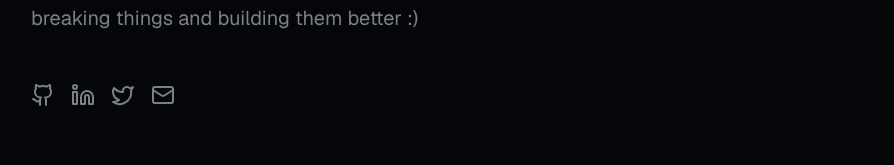
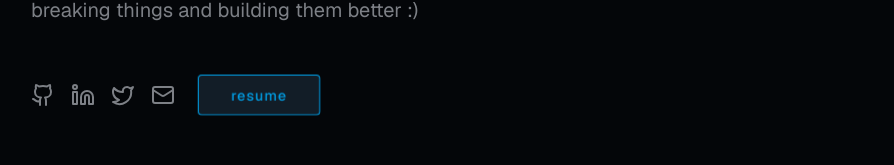
Before and after one commit to manik-prakash/portfolio-website, a Next.js app: page / in a window 1280 px wide. Shown: the part 478-643 px from the top of the page, without its empty margins (161-1055 px from the left). Built offline with nearby package versions, Linux system fonts and the light colour scheme.

Commit message:
added resume link

```diff
--- a/app/globals.css
+++ b/app/globals.css
@@ -119,17 +119,16 @@
   * {
     @apply border-border outline-ring/50;
   }
+
   body {
     @apply bg-background text-foreground;
   }
 }
 
-/* Smooth scroll behavior */
 html {
   scroll-behavior: smooth;
 }
 
-/* Custom scrollbar for webkit browsers */
 ::-webkit-scrollbar {
   width: 8px;
 }
@@ -146,3 +145,69 @@ html {
 ::-webkit-scrollbar-thumb:hover {
   background: oklch(0.3 0.01 265);
 }
+
+/* 3D Resume Button */
+.resume-btn-3d {
+  position: relative;
+  width: 120px;
+  height: 40px;
+  transition: transform 1s;
+  transform-style: preserve-3d;
+  transform: perspective(1000px) rotateX(0deg);
+}
+
+.resume-btn-3d:hover {
+  transform: perspective(1000px) rotateX(360deg);
+}
+
+.resume-btn-3d span {
+  position: absolute;
+  top: 0;
+  left: 0;
+  width: 100%;
+  height: 100%;
+  display: flex;
+  align-items: center;
+  justify-content: center;
+  gap: 8px;
+  font-family: inherit;
+  text-transform: lowercase;
+  font-size: 14px;
+  font-weight: 500;
+  letter-spacing: 1px;
+  transition: 0.5s;
+  box-sizing: border-box;
+  backface-visibility: hidden;
+}
+
+.resume-btn-3d span:nth-child(1) {
+  transform: rotateX(0deg) translateZ(20px);
+  color: var(--accent);
+  background: rgba(101, 163, 213, 0.15);
+  border: 1px solid var(--accent);
+  border-radius: 4px;
+}
+
+.resume-btn-3d span:nth-child(2) {
+  transform: rotateX(90deg) translateZ(20px);
+  color: var(--accent);
+  background: rgba(101, 163, 213, 0.15);
+  border: 1px solid var(--accent);
+  border-radius: 4px;
+}
+
+.resume-btn-3d span:nth-child(3) {
+  transform: rotateX(180deg) translateZ(20px);
+  color: var(--accent);
+  background: rgba(101, 163, 213, 0.15);
+  border: 1px solid var(--accent);
+  border-radius: 4px;
+}
+
+.resume-btn-3d span:nth-child(4) {
+  transform: rotateX(270deg) translateZ(20px);
+  color: var(--accent);
+  background: rgba(101, 163, 213, 0.15);
+  border: 1px solid var(--accent);
+  border-radius: 4px;
+}
--- a/components/hero.tsx
+++ b/components/hero.tsx
@@ -1,7 +1,8 @@
-import { Github, Linkedin, Mail, Twitter } from "lucide-react"
+import { Github, Linkedin, Mail, Twitter, FileText } from "lucide-react"
 import { personalInfo, socialLinks } from "@/data"
 
 export function Hero() {
+  const resumeLink = "https://drive.google.com/file/d/1kme59R4cig7EPyTtn6dYYLW1yi8V170V/view"
 
   return (
     <section id="hero" className="min-h-screen flex items-center justify-center px-4 sm:px-6 lg:px-8 pt-20">
@@ -17,7 +18,7 @@ export function Hero() {
             {personalInfo.tagline}
           </p>
 
-          <div className="flex gap-4 items-center">
+          <div className="flex gap-4 items-center flex-wrap">
             {socialLinks.map((link) => {
               const iconMap: { [key: string]: React.ComponentType<{ className?: string }> } = {
                 github: Github,
@@ -37,6 +38,16 @@ export function Hero() {
                 </a>
               )
             })}
+            <a
+              href={resumeLink}
+              className="resume-btn-3d ml-2"
+              aria-label="View Resume"
+            >
+              <span>resume</span>
+              <span>resume</span>
+              <span>resume</span>
+              <span>resume</span>
+            </a>
           </div>
         </div>
       </div>
```
